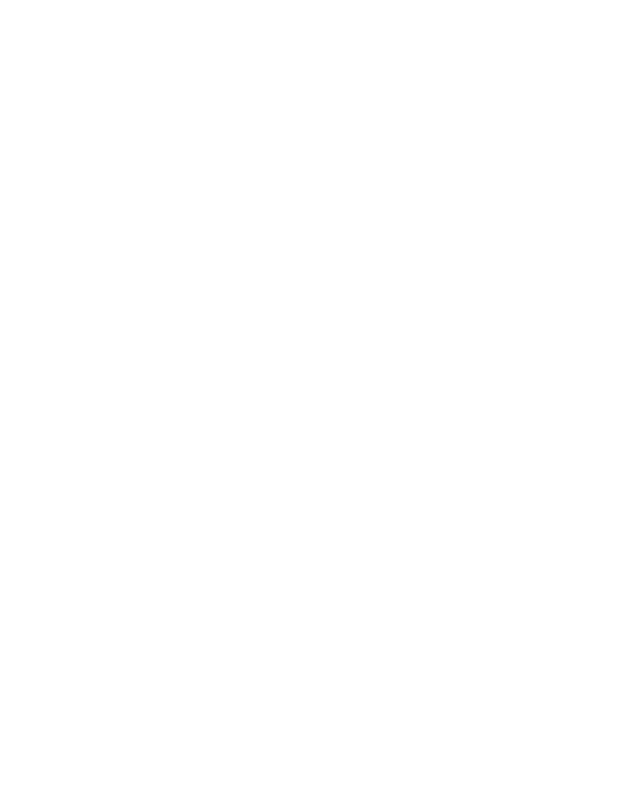
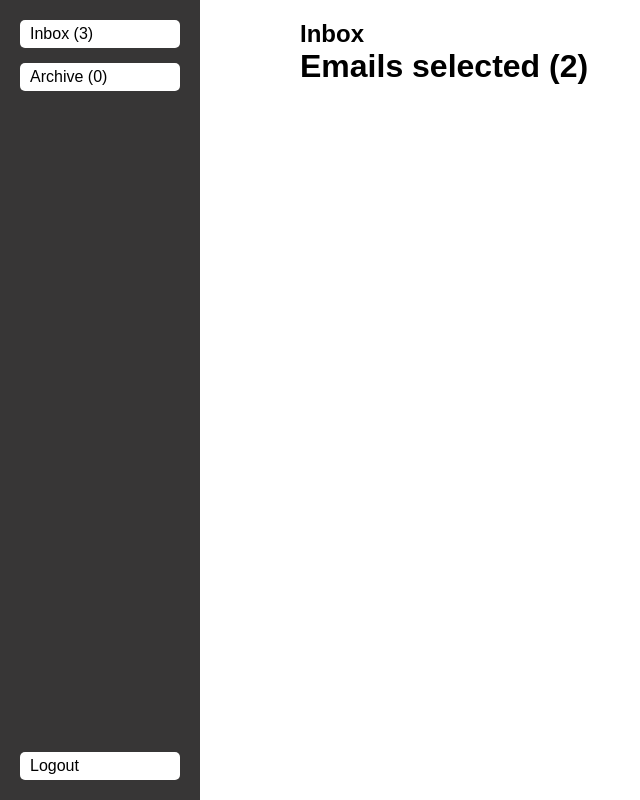
Before and after one commit to Asim-Tahir/inisev-challenge, a plain HTML site: page index.html in a window 1280 px wide. Shown: the whole page, without its empty margins (0-640 px from the left). Drawn offline with nearby package versions, Linux system fonts and the light colour scheme.

Commit message:
layout complete

```diff
--- a/index.html
+++ b/index.html
@@ -4,7 +4,7 @@
     <meta charset="UTF-8" />
     <meta http-equiv="X-UA-Compatible" content="IE=edge" />
     <meta name="viewport" content="width=device-width, initial-scale=1.0" />
-    <title>Mailbox</title>
+    <title>Inisev Mailbox</title>
     <!-- For Development -->
     <script src="https://unpkg.com/vue@3/dist/vue.global.js"></script>
     <script src="https://unpkg.com/vue-router@4/dist/vue-router.global.js"></script>
@@ -14,12 +14,12 @@
     <!-- <script src="https://unpkg.com/vue@3/dist/vue.global.prod:js"></script> -->
     <!-- <script src="https://unpkg.com/vue-router@4/dist/vue-router.global.prod.js"></script> -->
     <!-- <script src="https://unpkg.com/vuex@4/dist/vuex.global.prod.js"></script> -->
-    <link rel="stylesheet" href="/src/assets/styles.css">
+    <link rel="stylesheet" href="/src/assets/index.css">
+    <link rel="stylesheet" href="/src/assets/Inbox.css">
+    <link rel="stylesheet" href="/src/assets/Archive.css">
   </head>
   <body>
-    <div id="app">
-      <router-view></router-view>
-    </div>
+    <div id="app"></div>
 
     <script type="module" src="/src/main.js"></script>
   </body>
--- /dev/null
+++ b/src/App.vue.js
@@ -0,0 +1,21 @@
+export default {
+  computed: {
+    title() {
+      return this.$route.path !== "/archive" ? "Inbox" : "Archive";
+    }
+  },
+  template: `
+    <aside class="sidebar">
+      <nav>
+        <router-link class="btn" to="/inbox">Inbox (3)</router-link>
+        <router-link class="btn" to="/archive">Archive (0)</router-link>
+      </nav>
+      <button class="btn">Logout</button>
+    </aside>
+    <main class="inbox">
+      <h2 class="inbox__title">{{ title }}</h2>
+      <h1 class="inbox__selected">Emails selected (2)</h2>
+      <router-view></router-view>
+    </main>
+  `
+}
--- /dev/null
+++ b/src/assets/Inbox.css
@@ -0,0 +1,3 @@
+.inbox__item--readed {
+  opacity: 0.5;
+}
--- /dev/null
+++ b/src/assets/index.css
@@ -0,0 +1,57 @@
+/* CSS user-agent reset */
+* {
+  margin: 0;
+  padding: 0;
+  box-sizing: border-box;
+}
+html,
+body,
+#app {
+  width: 100%;
+  height: 100%;
+}
+body {
+  font-family: Arial, Helvetica, sans-serif;
+}
+a {
+  text-decoration: none;
+  color: inherit;
+}
+
+#app {
+  display: flex;
+  flex-direction: row;
+}
+
+.btn {
+  font-size: 1rem;
+  text-align: start;
+  background-color: white;
+  padding-block: 5px;
+  padding-inline: 10px;
+  border: none;
+  border-radius: 5px;
+}
+
+.sidebar {
+  width: 200px;
+  height: 100%;
+  padding-inline: 20px;
+  padding-block: 20px;
+  background-color: #373636;
+
+  display: flex;
+  flex-direction: column;
+  justify-content: space-between;
+}
+.sidebar nav {
+  position: relative;
+  display: flex;
+  flex-direction: column;
+  row-gap: 15px;
+}
+
+.inbox {
+  padding-inline: 100px;
+  padding-block: 20px;
+}
--- a/src/components/Home.vue.js
+++ /dev/null
@@ -1,3 +0,0 @@
-export default {
-  template: `<div>Hello</div>`
-};
--- a/src/components/Inbox.vue.js
+++ /dev/null
@@ -1 +0,0 @@
-export default {};
--- a/src/main.js
+++ b/src/main.js
@@ -1,4 +1,6 @@
+import App from "./App.vue.js"
+
 import router from "./router.js"
 import store from "./store/index.js";
 
-Vue.createApp({}).use(router).use(store).mount("#app");
+Vue.createApp(App).use(router).use(store).mount("#app");
--- a/src/router.js
+++ b/src/router.js
@@ -1,9 +1,7 @@
-import Home from "./components/Home.vue.js"
-import Inbox from "./components/Inbox.vue.js"
-import Archive from "./components/Archive.vue.js"
+import Inbox from "./views/Inbox.vue.js"
+import Archive from "./views/Archive.vue.js"
 
 export const routes = [
-  { path: '/', component: Home },
   { path: '/inbox', component: Inbox },
   { path: '/archive', component: Archive },
 ];
--- /dev/null
+++ b/src/views/Inbox.vue.js
@@ -0,0 +1,26 @@
+export default {
+  data() {
+    return {};
+  },
+  methods: {},
+  template: `
+      <div class="inbox__action">
+        <input type="checkbox"/>
+        <button class="btn">Mark as read (r)</button>
+        <button class="btn">Archive (a)</button>
+      </div>
+
+      <div class="inbox__item">
+        <label>
+          <input type="checkbox" />
+          <span>Your 7-figure plan goes</span>
+        </label>
+      </div>
+      <div class="inbox__item inbox__item--readed">
+        <label>
+          <input type="checkbox" />
+          <span>Your 7-figure plan goes</span>
+        </label>
+      </div>
+  `,
+};
```
Also changed, not shown: src/components/Modal.vue.js (added, +15 -0 lines), src/assets/Archive.css (added), src/assets/styles.css (deleted), src/views/Archive.vue.js (renamed from src/components/Archive.vue.js).
